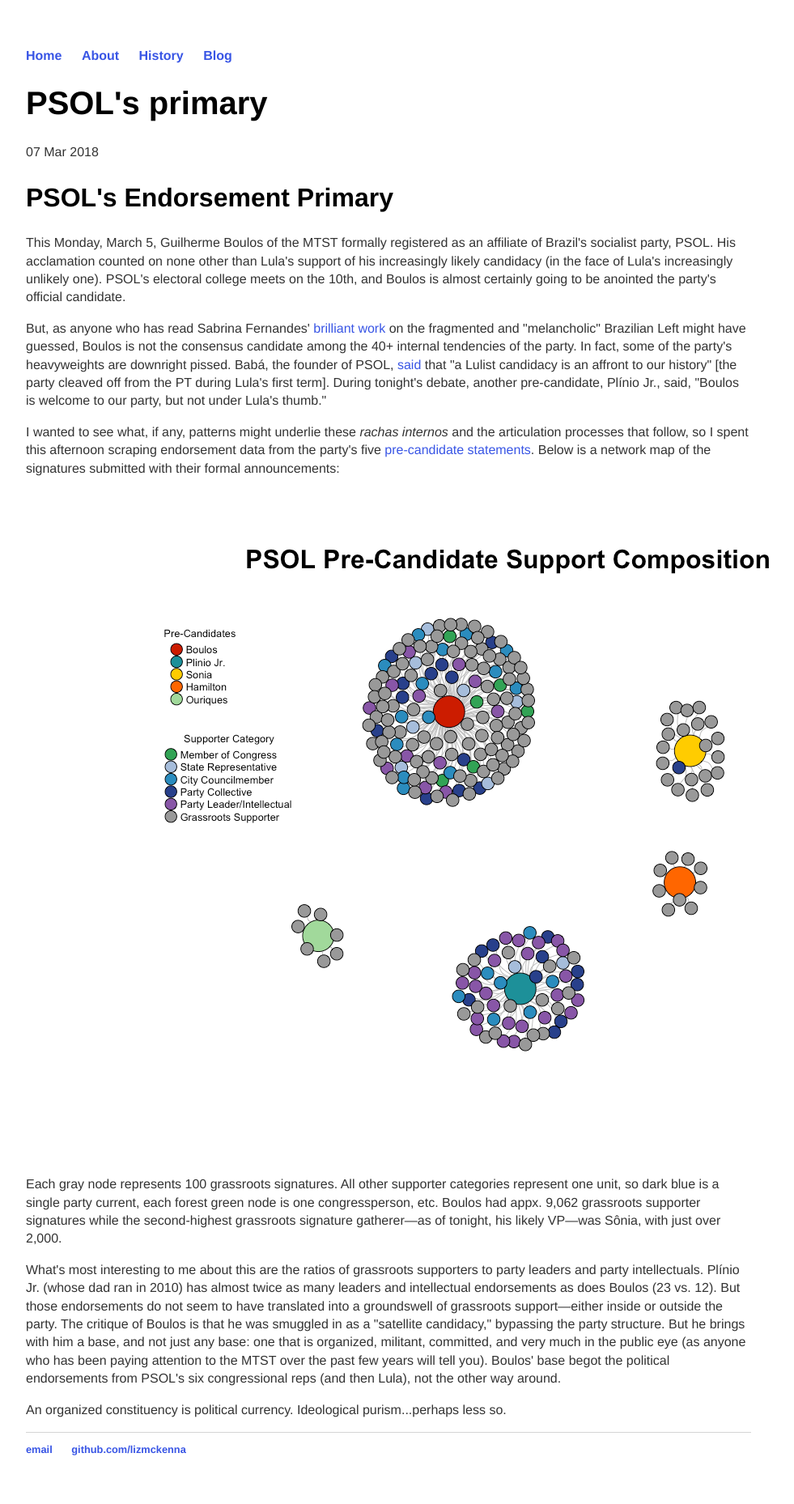
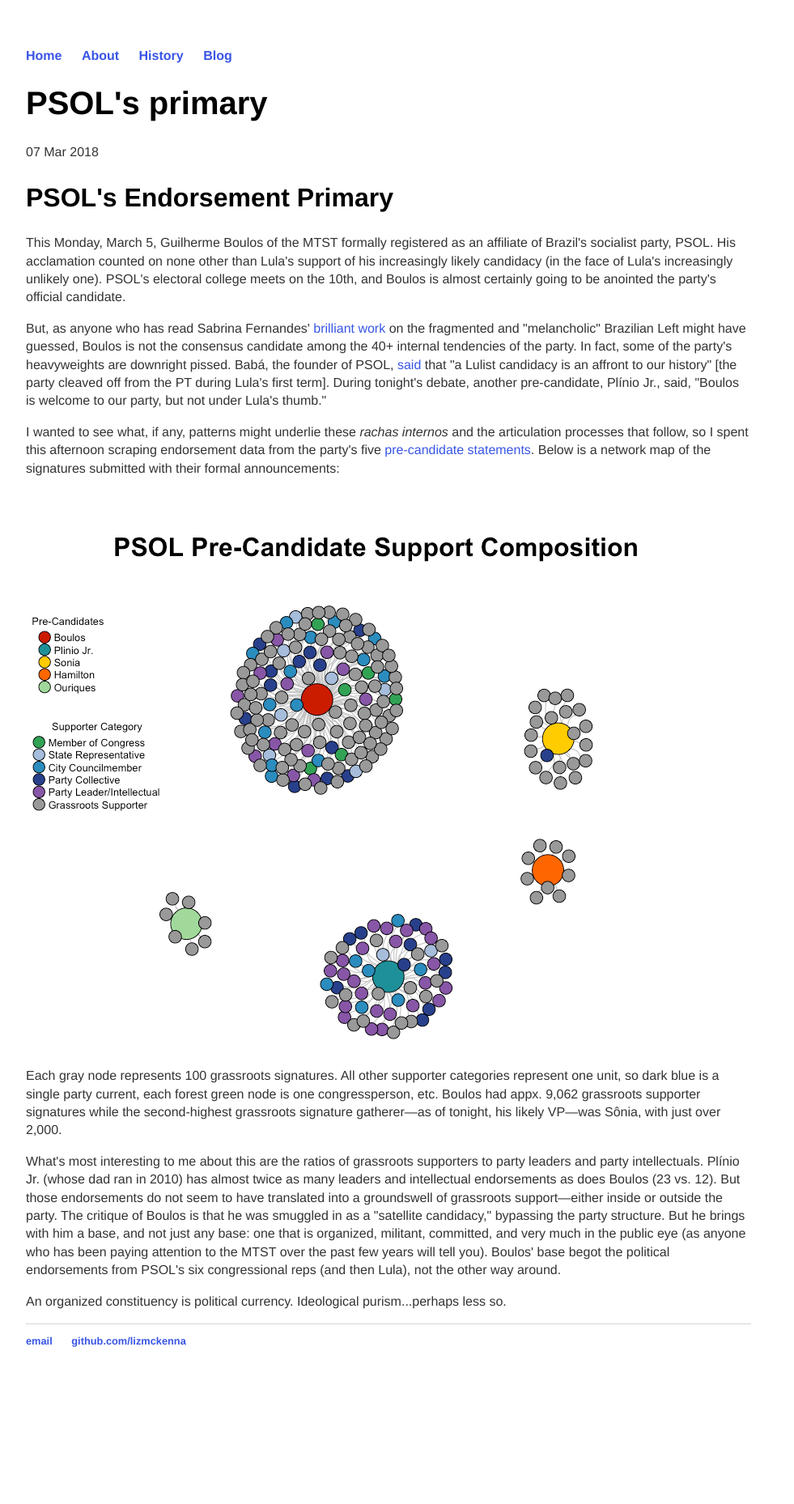
Before and after one commit to lizmckenna/elizabethmckenna.org, a Jekyll site: the page built from _posts/2018-03-07-psol-primary.md, in a window 1280 px wide. Shown: the whole page at 81% size, without its empty margins (160-1141 px from the left). Built offline with Jekyll 4.4.1, drawn with Linux system fonts in a browser that asks for light colours; after the commit the page ends 1724 px from its top, so only the background shows below that.

Commit message:
Update 2018-03-07-psol-primary.md

```diff
--- a/_posts/2018-03-07-psol-primary.md
+++ b/_posts/2018-03-07-psol-primary.md
@@ -12,7 +12,7 @@
 <p>I wanted to see what, if any, patterns might underlie these <i>rachas internos</i> and the articulation processes that follow, so I spent this afternoon scraping endorsement data from the party's five <a href="http://www.psol50.org.br/pre-candidaturas-a-presidencia/">pre-candidate statements</a>. Below is a network map of the signatures submitted with their formal announcements:</p>
 <br>
 <br>
- ![alt text](https://lizmckenna.github.io/images/180307_psol_eng.png "Logo Title Text 1")
+ ![alt text](https://lizmckenna.github.io/images/180307_psol_english.png "Logo Title Text 1")
 <br>
 <p>Each gray node represents 100 grassroots signatures. All other supporter categories represent one unit, so dark blue is a single party current, each forest green node is one congressperson, etc. Boulos had appx. 9,062 grassroots supporter signatures while the second-highest grassroots signature gatherer—as of tonight, his likely VP—was Sônia, with just over 2,000.</p>
 
```
